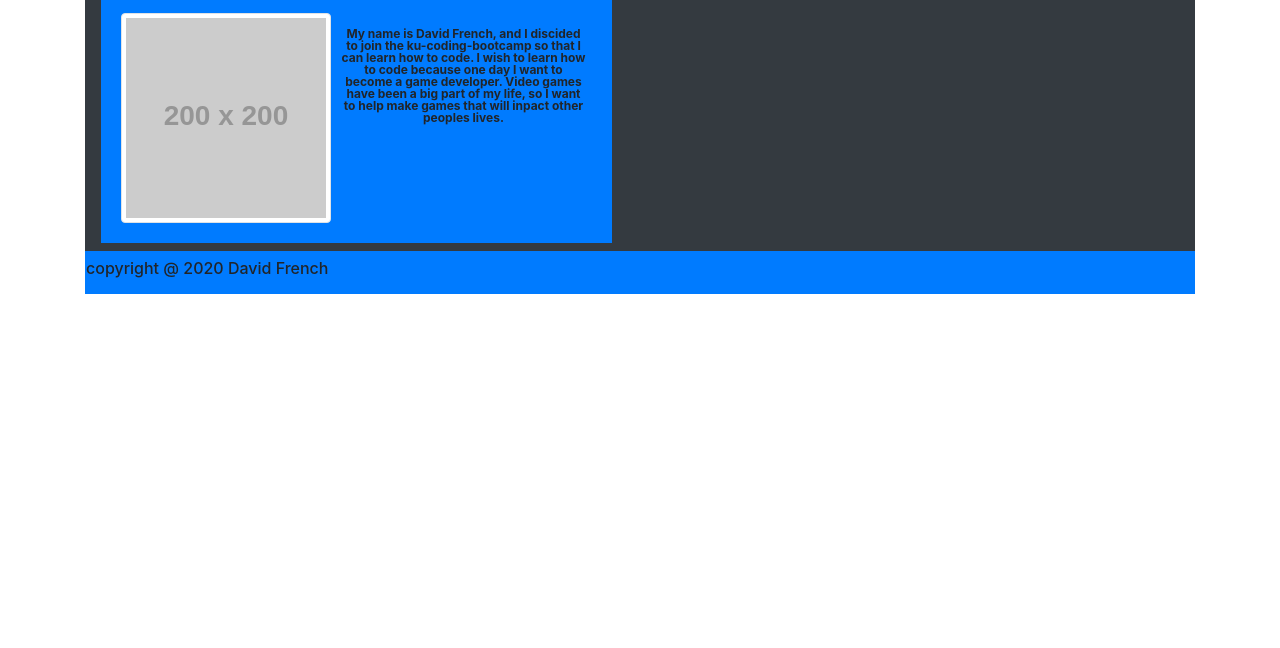
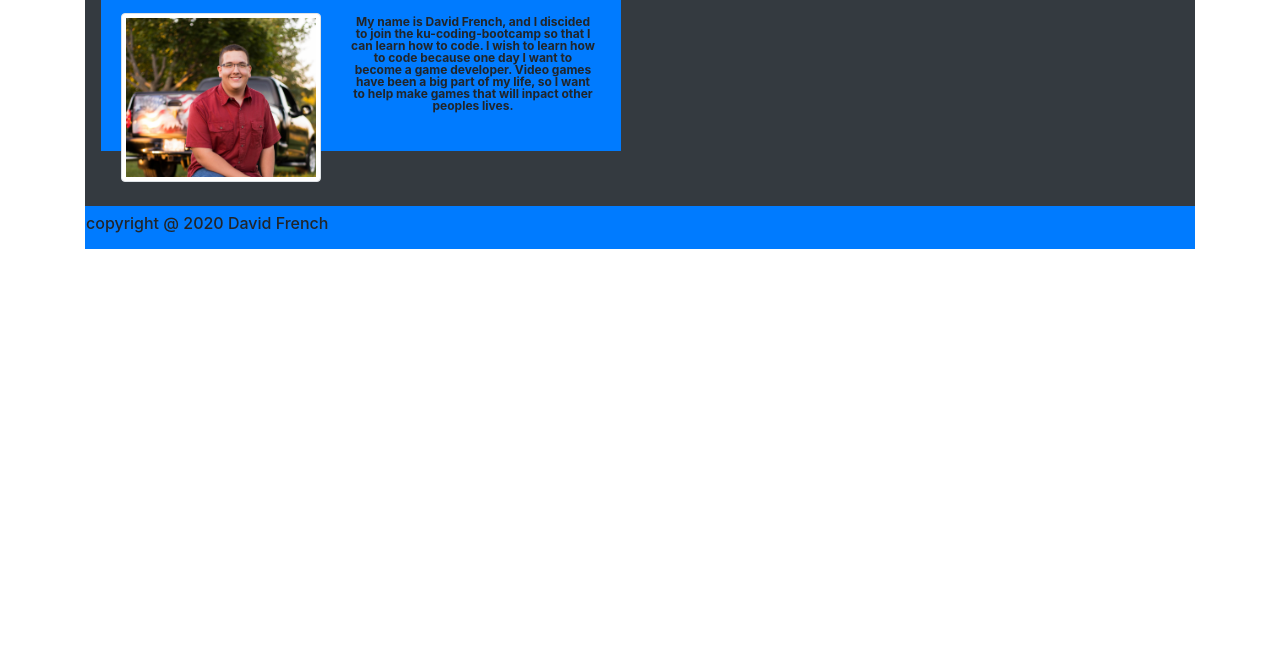
Before and after one commit to DFrench19/02-seo-responsive_protfolio, a plain HTML site: page index.html in a window 1280 px wide. Shown: the part 152-800 px from the top of the page. Drawn offline with nearby package versions, Linux system fonts and the light colour scheme; placeholder pictures from the web are drawn by us.

Commit message:
adding image

```diff
--- a/index.html
+++ b/index.html
@@ -5,8 +5,7 @@
     <meta name="viewport" content="width=device-width, initial-scale=1.0">
     <link rel="stylesheet" href="https://stackpath.bootstrapcdn.com/bootstrap/4.5.2/css/bootstrap.min.css" integrity="sha384-JcKb8q3iqJ61gNV9KGb8thSsNjpSL0n8PARn9HuZOnIxN0hoP+VmmDGMN5t9UJ0Z" crossorigin="anonymous">
     <title>David French</title>
-    <div style="background-image:https://image.freepik.com/free-vector/black-gold-geometric-web-page-size-background_70155-229.jpg">
-    </div>
+
 </head>
 </body>
 </html>
@@ -36,14 +35,14 @@
         </div>
 </header>
 
-<main class="container text-center flout-center">
+<main class="container">
     <nav class="navbar navbar-expand-lg navbar-dark bg-dark">
         <div class="row flout-center">
             <div class="col-md-12">
                 <div class="card-body bg-primary">
                     <h1>About Me</h1>
                     <hr class="one">
-                    <img class="img-thumbnail" src="https://placehold.it/200x200" class="flout-left img-fluid">
+                    <img class="img img-thumbnail float-left mr-4 mb-3" src="./assets/images/IMG_0385.JPG" alt="David French Profile Image" width="200" height="200">
                     <div class="badge text-wrap" style="width: 16rem;">
                     <p>
                         My name is David French, and I discided to join the ku-coding-bootcamp so that I can learn how to code. I wish to learn how to code because one day I want to become a game developer.
```
